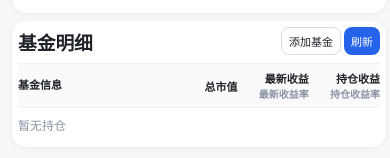
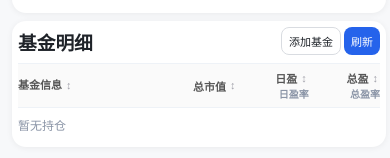
Before and after one commit to SandyOPC/FundPilot, a website: page public/index.html in a window 390 px wide. Shown: the part 450-608 px from the top of the page. Drawn offline with Linux system fonts and the light colour scheme.

Commit message:
feat(ui): add elegant sorting headers to mobile list view

```diff
--- a/public/index.html
+++ b/public/index.html
@@ -34,6 +34,8 @@
     .drag-handle { cursor: grab; font-weight:700; padding:6px 10px; display:inline-block; border:1px solid #d9dce1; border-radius:8px; background:#fff; color:#1f2329; user-select:none; }
     .th-sort-btn { padding:1px 6px; border:1px solid #e5e7eb; border-radius:999px; font-size:11px; line-height:1.2; background:#fff; color:#6b7280; vertical-align:middle; }
     .th-sort-btn.active { color:#111827; border-color:#9ca3af; background:#f9fafb; }
+    .m-sort-btn { padding:0 2px !important; border:none !important; background:transparent !important; color:#a1a1aa !important; }
+    .m-sort-btn.active { color:#2563eb !important; background:transparent !important; font-weight:bold; }
     .dragging-row { opacity: .45; }
     table thead th { background:#fafafa; position:sticky; top:0; z-index:1; }
     tbody tr:nth-child(odd) { background:#fcfdff; }
@@ -142,11 +144,21 @@
       </div>
     </div>
     <div id="mobileList" class="mobile-only" style="display:none;">
-      <div class="m-row" style="font-weight:600; background:#fafafa; border-top:1px solid #eef2f7;">
-        <div class="m-name">基金信息</div>
-        <div class="m-col"><div class="m-main">总市值</div></div>
-        <div class="m-col"><div class="m-main">最新收益</div><div class="m-sub">最新收益率</div></div>
-        <div class="m-col"><div class="m-main">持仓收益</div><div class="m-sub">持仓收益率</div></div>
+      <div class="m-row" style="font-weight:600; background:#fafafa; border-top:1px solid #eef2f7; color:#555;">
+        <div class="m-name" style="display:flex; align-items:center; gap:2px;">
+          基金信息 <button class="th-sort-btn m-sort-btn" data-sort="name" onclick="setSort('name');return false;">↕</button>
+        </div>
+        <div class="m-col"><div class="m-main" style="display:flex; align-items:center; justify-content:flex-end; gap:2px;">
+          总市值 <button class="th-sort-btn m-sort-btn" data-sort="market" onclick="setSort('market');return false;">↕</button>
+        </div></div>
+        <div class="m-col">
+          <div class="m-main" style="display:flex; align-items:center; justify-content:flex-end; gap:2px;">日盈 <button class="th-sort-btn m-sort-btn" data-sort="latest" onclick="setSort('latest');return false;">↕</button></div>
+          <div class="m-sub">日盈率</div>
+        </div>
+        <div class="m-col">
+          <div class="m-main" style="display:flex; align-items:center; justify-content:flex-end; gap:2px;">总盈 <button class="th-sort-btn m-sort-btn" data-sort="pnl" onclick="setSort('pnl');return false;">↕</button></div>
+          <div class="m-sub">总盈率</div>
+        </div>
       </div>
       <div id="mobileBody"></div>
     </div>
```
